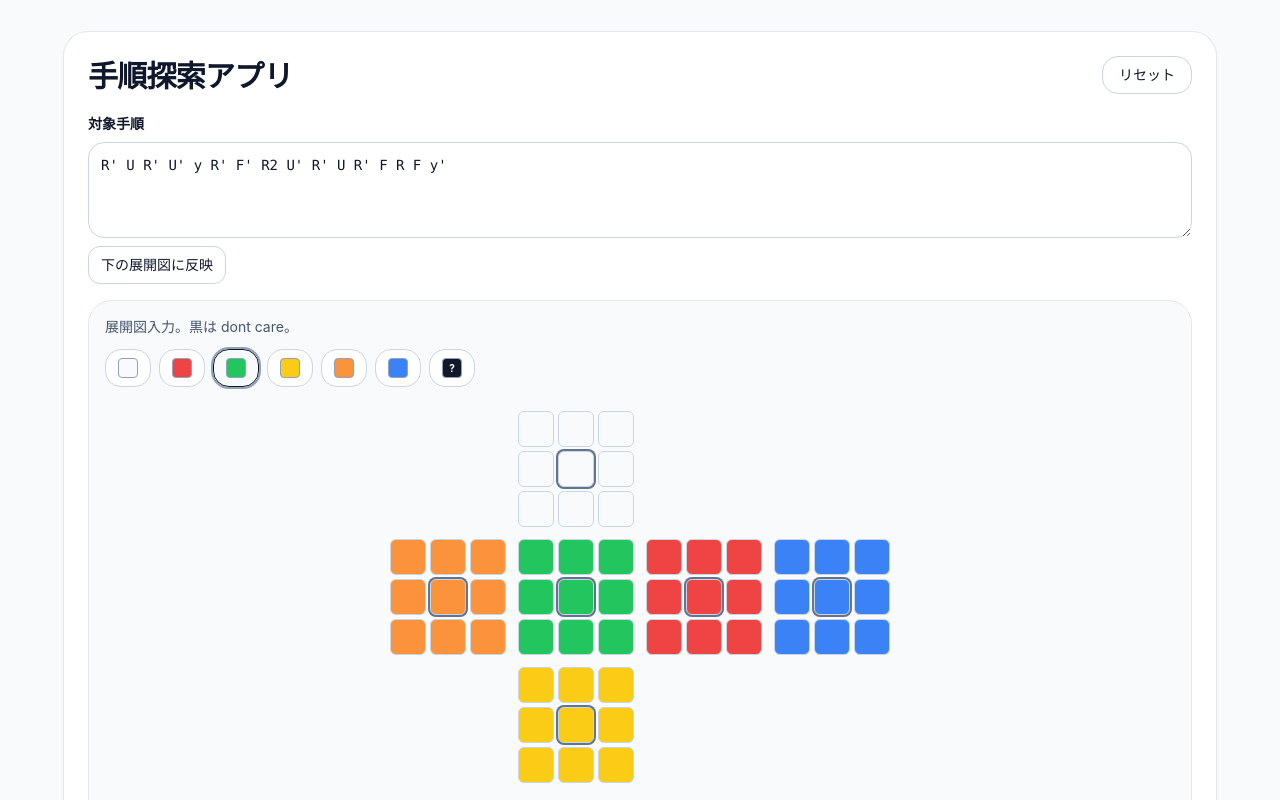
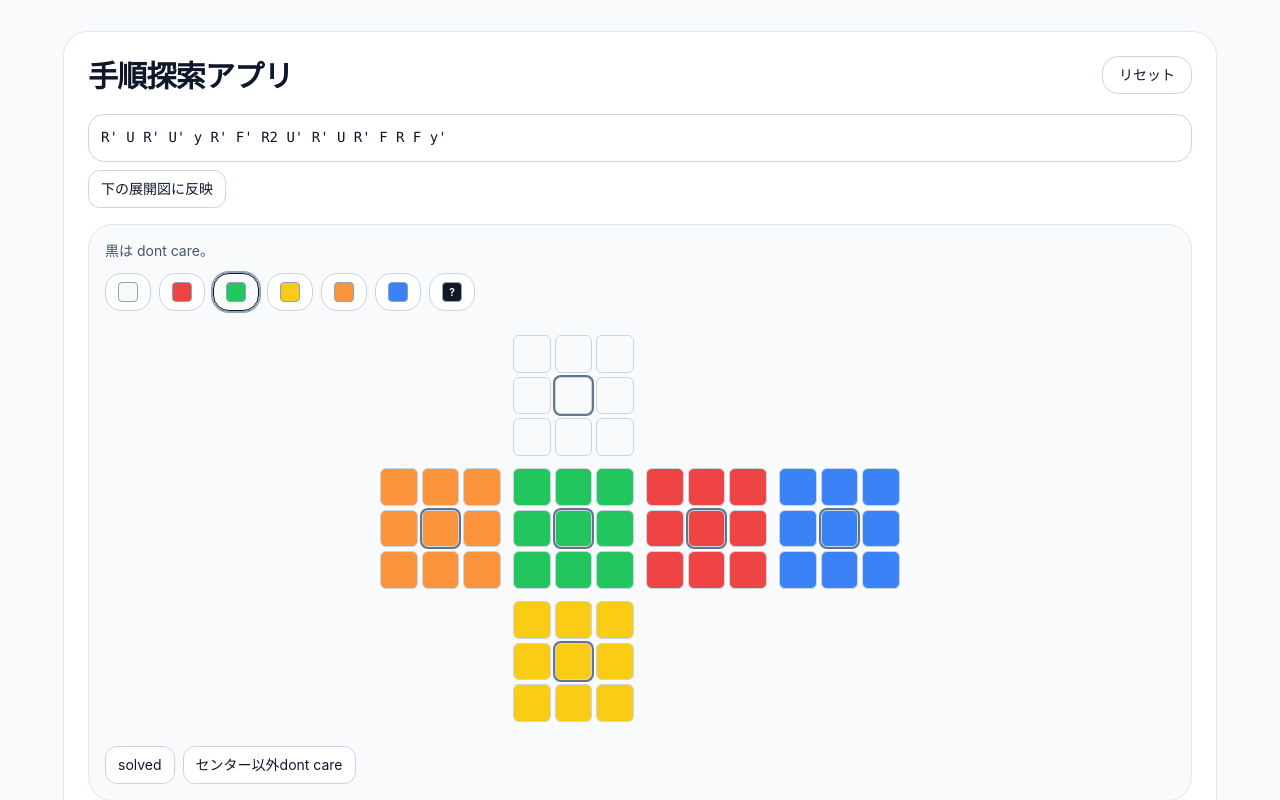
Before and after one commit to hashi-nekomimi/cube-search-app, a React (Vite) app: page / in a window 1280 px wide. Shown: the top 800 px of the page. Built offline with nearby package versions, Linux system fonts and the light colour scheme.

Commit message:
Update App.jsx

```diff
--- a/src/App.jsx
+++ b/src/App.jsx
@@ -667,20 +667,30 @@ function Sticker({ color, onClick, locked = false }) {
       type="button"
       onClick={onClick}
       disabled={locked}
-      className={`h-9 w-9 rounded-md border border-slate-300 transition ${locked ? "cursor-not-allowed ring-2 ring-slate-500" : "hover:scale-105"}`}
+      className={[
+        "aspect-square w-full rounded-md border border-slate-300 transition duration-150",
+        locked ? "cursor-not-allowed ring-2 ring-slate-500" : "hover:scale-105 active:scale-95",
+      ].join(" ")}
       style={{ background: FACE_COLOR_STYLE[color] }}
       title={FACE_LABEL[color] || color}
     >
-      {color === DONT_CARE ? <span className="text-xs font-bold text-white">?</span> : null}
+      {color === DONT_CARE ? (
+        <span className="text-xs font-bold text-white">?</span>
+      ) : null}
     </button>
   );
 }
 
 function FaceGrid({ stickers, onStickerClick }) {
   return (
-    <div className="grid grid-cols-3 gap-1">
+    <div className="grid w-full grid-cols-3 gap-1">
       {stickers.map((color, idx) => (
-        <Sticker key={idx} color={color} locked={idx === 4} onClick={() => onStickerClick(idx)} />
+        <Sticker
+          key={idx}
+          color={color}
+          locked={idx === 4}
+          onClick={() => onStickerClick(idx)}
+        />
       ))}
     </div>
   );
@@ -697,13 +707,10 @@ function NetEditor({ pattern, setPattern, selectedColor }) {
     });
   }
 
-  const spacer = <div className="h-[116px] w-[116px]" />;
+  const spacer = <div />;
 
   return (
-    <div
-      className="grid justify-center gap-3 overflow-x-auto py-2"
-      style={{ gridTemplateColumns: "repeat(4, 116px)" }}
-    >
+    <div className="mx-auto grid w-full max-w-[520px] grid-cols-4 gap-1.5 py-2 sm:gap-3">
       {spacer}
       <FaceGrid stickers={pattern.U} onStickerClick={(idx) => setSticker("U", idx)} />
       {spacer}
@@ -846,13 +853,17 @@ export default function App() {
           <div className="grid gap-4">
             <div className="grid gap-4">
               <label className="grid gap-2">
-                <span className="text-sm font-semibold">対象手順</span>
-                <textarea value={targetAlg} onChange={(e) => setTargetAlg(e.target.value)} className="min-h-24 rounded-2xl border border-slate-300 bg-white p-3 font-mono text-sm outline-none focus:ring-2 focus:ring-slate-400" />
+                <textarea
+                  value={targetAlg}
+                  onChange={(e) => setTargetAlg(e.target.value)}
+                  placeholder="スクランブルを入力..."
+                  className="h-12 resize-none rounded-2xl border border-slate-300 bg-white px-3 py-3 font-mono text-sm leading-5 outline-none placeholder:text-slate-400 focus:ring-2 focus:ring-slate-400"
+                />
                 <div><button onClick={loadAlgToPattern} className="rounded-xl border border-slate-300 px-3 py-2 text-sm hover:bg-slate-50">下の展開図に反映</button></div>
               </label>
 
-              <div className="rounded-3xl border border-slate-200 bg-slate-50 p-4">
-                <div className="mb-3 text-sm text-slate-600">展開図入力。黒は dont care。</div>
+              <div className="overflow-hidden rounded-3xl border border-slate-200 bg-slate-50 p-3 sm:p-4">
+                <div className="mb-3 text-sm text-slate-600">黒は dont care。</div>
                 <div className="mb-4 flex flex-wrap gap-2">
                   {[...FACE_ORDER, DONT_CARE].map((face) => (
                     <button key={face} onClick={() => setSelectedColor(face)} className={`flex items-center gap-2 rounded-2xl border px-3 py-2 text-sm font-semibold ${selectedColor === face ? "border-slate-900 ring-2 ring-slate-400" : "border-slate-300 bg-white"}`}>
```
